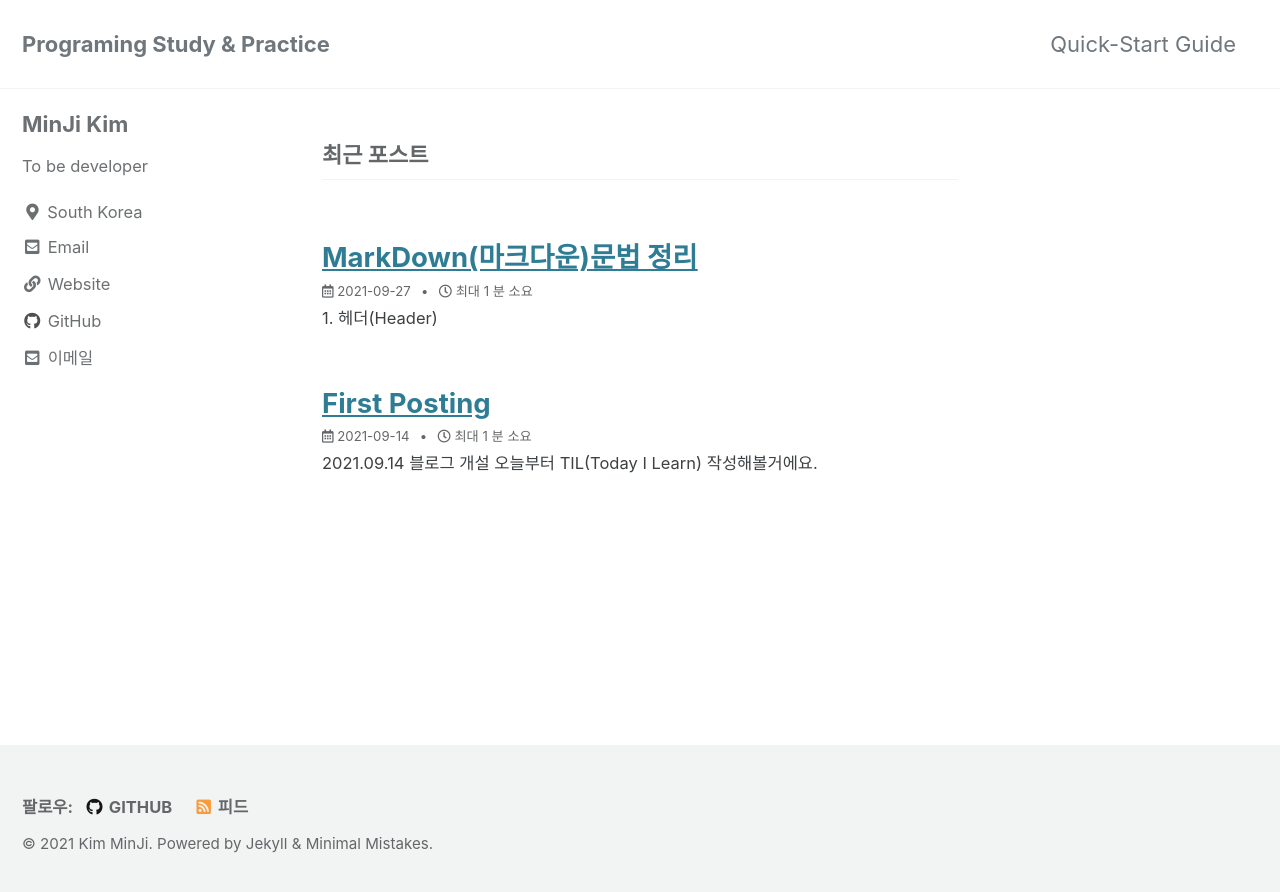
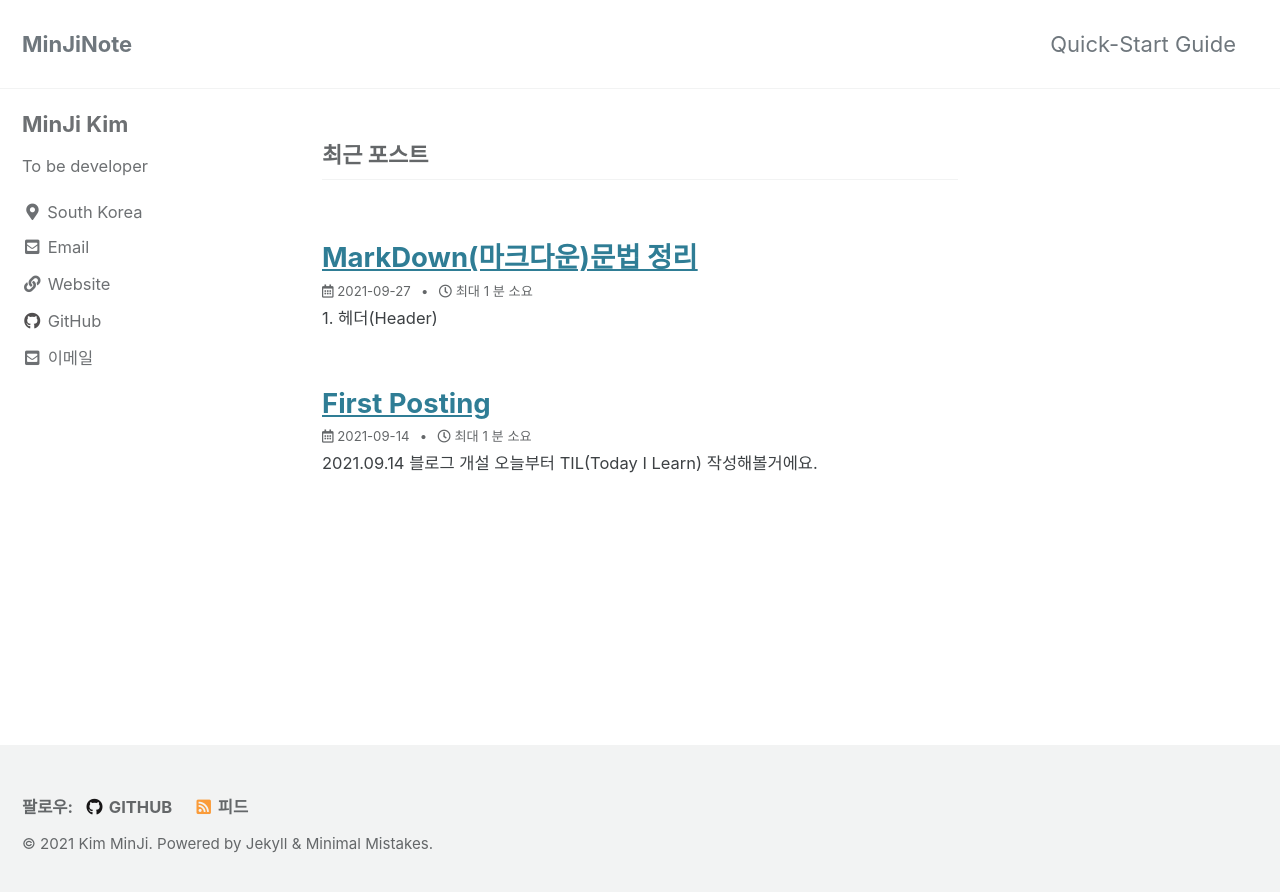
Before and after one commit to mjkim001/blog, a Jekyll site: the page built from index.html, in a window 1280 px wide. Shown: the top 892 px of the page. Built offline with Jekyll 4.4.1, drawn with Linux system fonts in a browser that asks for light colours; cached includes are drawn as plain includes; the list of posts is cut into pages by our own code.

Commit message:
Change docs

```diff
--- a/_config.yml
+++ b/_config.yml
@@ -16,7 +16,7 @@ minimal_mistakes_skin    : "default" # "air", "aqua", "contrast", "dark", "dirt"
 
 # Site Settings
 locale                   : "ko-KR"
-title                    : "Programing Study & Practice"
+title                    : "MinJiNote"
 title_separator          : "|"
 subtitle                 : # site tagline that appears below site title in masthead
 name                     : "Kim MinJi"
```
